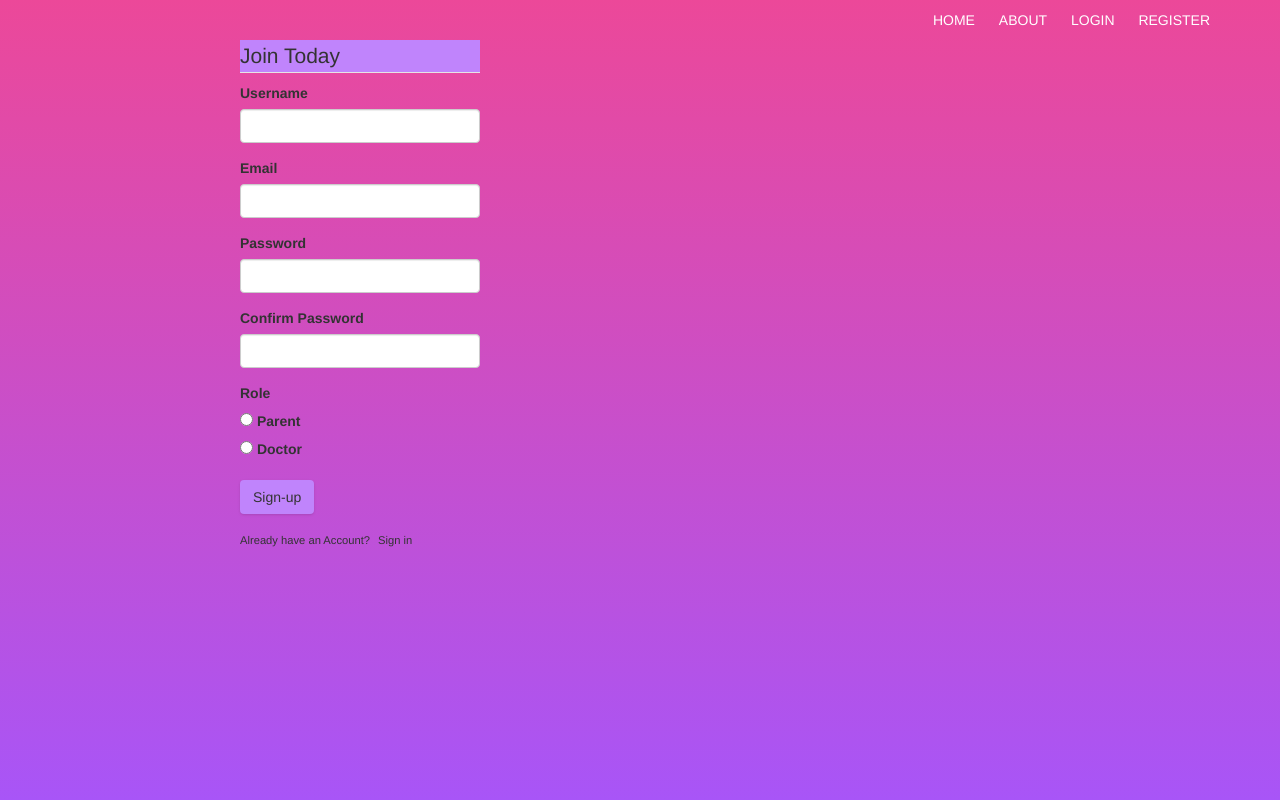
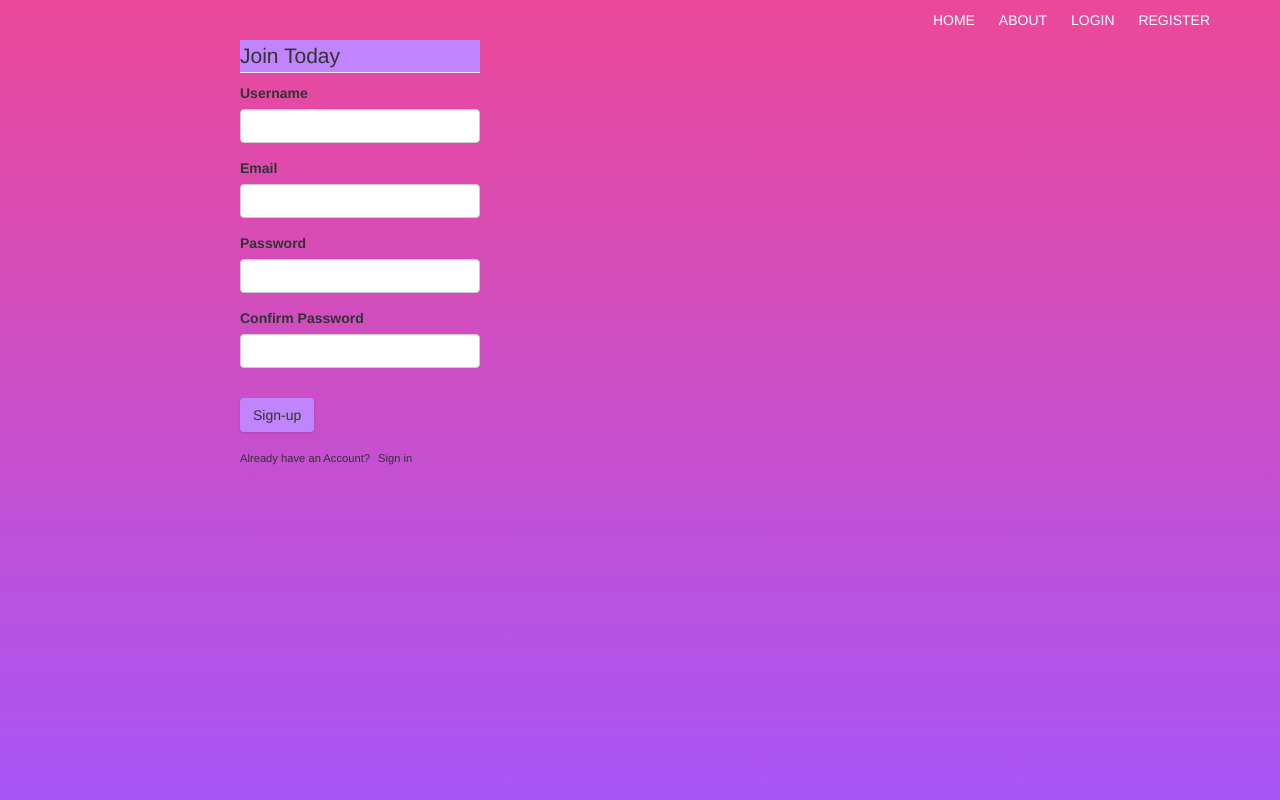
Before and after one commit to Annetaliya/Kido-care_web, a Flask app: page /register in a window 1280 px wide. Run offline with Flask 3, Linux system fonts and the light colour scheme; some libraries are stand-ins or nearby versions.

Commit message:
project clean up

```diff
--- a/app.py
+++ b/app.py
@@ -1,5 +1,5 @@
 from web_flask import app
-
+'''Flask app'''
 
 
 if __name__ == '__main__':
--- a/web_flask/__init__.py
+++ b/web_flask/__init__.py
@@ -5,10 +5,7 @@ from sqlalchemy.sql import func
 from flask_bcrypt import Bcrypt
 from flask_login import LoginManager
 
-
-
-
-
+'''instansiation of objects'''
 
 app = Flask(__name__)
 app.config['SECRET_KEY'] = '9dc2caabe707156fda66b0ceeabda3ff'
--- a/web_flask/forms.py
+++ b/web_flask/forms.py
@@ -7,6 +7,8 @@ from wtforms.fields import DateField
 from wtforms.widgets import TextArea
 from wtforms_alchemy import QuerySelectMultipleField
 
+'''declaration of various form fields'''
+
 
 class RegistrationForm(FlaskForm):
     username = StringField('Username',
@@ -15,7 +17,7 @@ class RegistrationForm(FlaskForm):
     password = PasswordField('Password',validators=[DataRequired()])
     confirm_password = PasswordField('Confirm Password',
                                       validators=[DataRequired(), EqualTo('password')])
-    role = RadioField('Role', choices=['Parent', 'Doctor'], validators=[DataRequired()])
+
     submit = SubmitField('Sign-up')
 
     def validate_username(self, username):
--- a/web_flask/models.py
+++ b/web_flask/models.py
@@ -31,7 +31,7 @@ class Child(db.Model, UserMixin):
 class User(db.Model, UserMixin):
     __tablename__ = 'users'
 
-    id = db.Column(db.String, primary_key=True, default=str(uuid.uuid4()))
+    id = db.Column(db.Integer, primary_key=True)
     username = db.Column(db.String(20), unique=True)
     email = db.Column(db.String(120), unique=True)
     password = db.Column(db.String(20), nullable=False)
--- a/web_flask/templates/account.html
+++ b/web_flask/templates/account.html
@@ -1,5 +1,8 @@
 {% extends 'layout.html' %}
 {% block content %}
     <h1>{{ current_user.username }}</h1>
+    <script src="{{ url_for('static', filename='account.js') }}"></script>
+    <script src="https://code.jquery.com/jquery-3.6.0.min.js"></script>
+
 
 {% endblock %}
--- a/web_flask/templates/base.html
+++ b/web_flask/templates/base.html
@@ -4,6 +4,7 @@
     <meta name="viewpoint", content="with=device-width, initial scale=1.0">
     <title>Kiddo care website</title>
     <script src="https://cdn.tailwindcss.com"></script>
+    <link rel="stylesheet" href="https://cdn.jsdelivr.net/npm/bootstrap@4.3.1/dist/css/bootstrap.min.css" integrity="sha384-ggOyR0iXCbMQv3Xipma34MD+dH/1fQ784/j6cY/iJTQUOhcWr7x9JvoRxT2MZw1T" crossorigin="anonymous">
   </head>
   <body>
     <section class="min-h-screen w-full bg-cover bg-center bg-gradient-to-t from-purple-500 to-pink-500">
--- a/web_flask/templates/register.html
+++ b/web_flask/templates/register.html
@@ -72,18 +72,7 @@
                             {{ form.confirm_password(class="form-control form-control-lg") }}
                         {% endif %}
                     </div>
-                    <p>
-                        {{ form.role.label }}
-                        {{ form.role() }}
-                    </p>
 
-                    {% if form.role.errors %}
-                        <ul class="errors">
-                            {% for error in form.role.errors %}
-                                <li>{{ error }}</li>
-                            {% endfor %}
-                        </ul>
-                    {% endif %}
 
                 </fieldset>
                 <div class="form-group">
```
Also changed, not shown: web_flask/static/js/account.js (added, +24 -0 lines), instance/database.db, web_flask/static/account.js (added).
